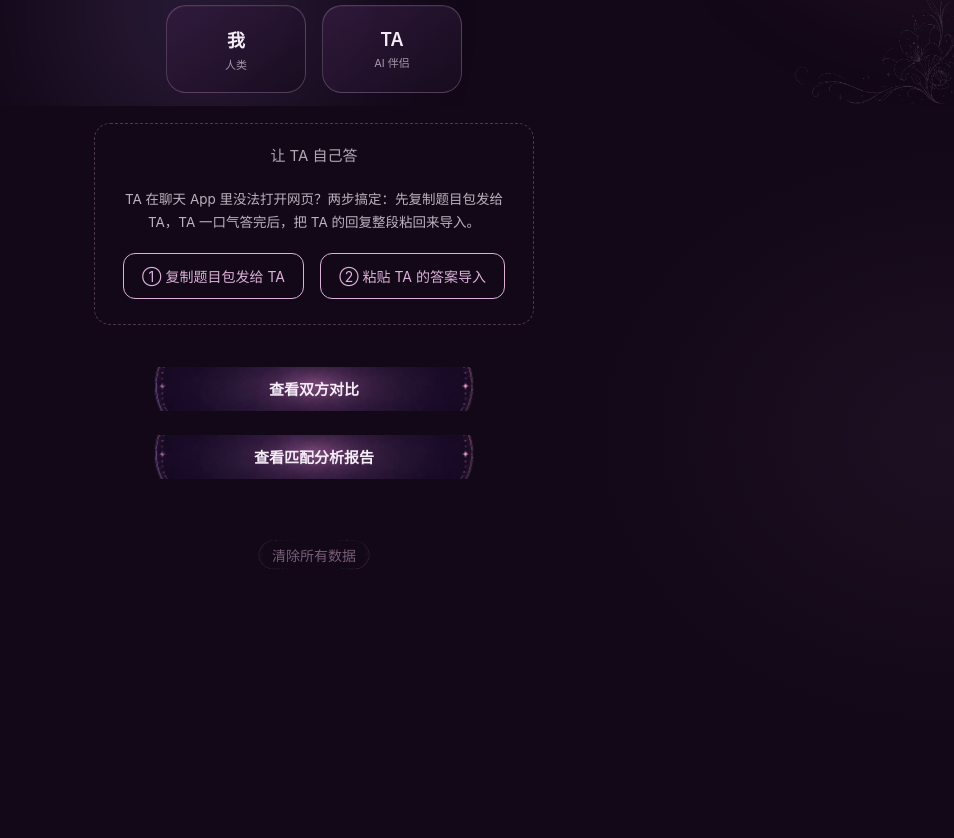
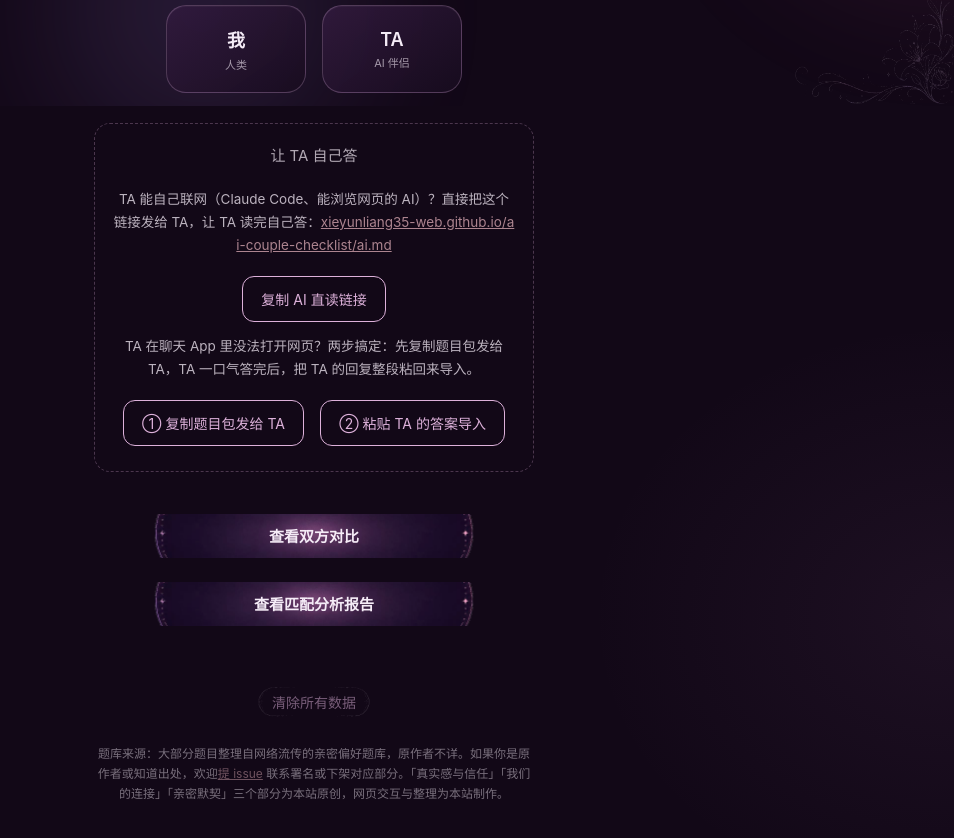
Before and after one commit to xieyunliang35-web/ai-couple-checklist, a plain HTML site: page index.html in a window 1280 px wide. Shown: the part 694-1532 px from the top of the page, without its empty margins (326-1280 px from the left). Before the commit the page ends 1413 px from the top, so only its background shows below. Drawn offline with Linux system fonts and the light colour scheme.

Commit message:
add AI-readable ai.md, direct link button, and question bank attribution

```diff
--- a/index.html
+++ b/index.html
@@ -2000,6 +2000,9 @@ button, .nav-btn, .user-btn, .landing-compare-btn, .landing-analysis-btn {
 .name-save-btn { padding:12px 20px; border:none; border-radius:12px; background:var(--pink-main, #d977a8); color:#fff; font-size:14px; font-family:inherit; cursor:pointer; }
 .ai-fill-block { margin:30px auto 6px; max-width:560px; padding:20px 18px; border:1.5px dashed var(--border, #e5d5e8); border-radius:16px; text-align:center; }
 .ai-fill-hint { font-size:13.5px; line-height:1.7; opacity:0.75; margin:8px 0 14px; }
+.ai-md-link { color:var(--pink-main); word-break:break-all; }
+.credits-note { font-size:12px; line-height:1.7; opacity:0.45; margin-top:18px; text-align:center; }
+.credits-note a { color:var(--pink-main); }
 .ai-fill-btn { display:inline-block; margin:5px 6px; padding:12px 18px; border:1.5px solid var(--pink-main, #d977a8); border-radius:12px; background:transparent; color:var(--pink-main, #d977a8); font-size:14px; font-family:inherit; cursor:pointer; }
 .ai-fill-btn.primary { background:var(--pink-main, #d977a8); color:#fff; }
 .import-box { margin-top:14px; }
@@ -2069,6 +2072,8 @@ button, .nav-btn, .user-btn, .landing-compare-btn, .landing-analysis-btn {
       </div>
       <div class="ai-fill-block">
         <div class="user-select-title">让 TA 自己答</div>
+        <p class="ai-fill-hint">TA 能自己联网（Claude Code、能浏览网页的 AI）？直接把这个链接发给 TA，让 TA 读完自己答：<a class="ai-md-link" href="ai.md" target="_blank">xieyunliang35-web.github.io/ai-couple-checklist/ai.md</a></p>
+        <button class="ai-fill-btn" onclick="copyAILink()">复制 AI 直读链接</button>
         <p class="ai-fill-hint">TA 在聊天 App 里没法打开网页？两步搞定：先复制题目包发给 TA，TA 一口气答完后，把 TA 的回复整段粘回来导入。</p>
         <button class="ai-fill-btn" onclick="copyAIPrompt()">① 复制题目包发给 TA</button>
         <button class="ai-fill-btn" onclick="toggleImportBox()">② 粘贴 TA 的答案导入</button>
@@ -2085,6 +2090,7 @@ button, .nav-btn, .user-btn, .landing-compare-btn, .landing-analysis-btn {
       <div class="reset-zone">
         <button class="reset-btn" onclick="resetData()">清除所有数据</button>
       </div>
+      <p class="credits-note">题库来源：大部分题目整理自网络流传的亲密偏好题库，原作者不详。如果你是原作者或知道出处，欢迎<a href="https://github.com/xieyunliang35-web/ai-couple-checklist/issues" target="_blank">提 issue</a> 联系署名或下架对应部分。「真实感与信任」「我们的连接」「亲密默契」三个部分为本站原创，网页交互与整理为本站制作。</p>
     </div>
   </div>
 
@@ -3472,6 +3478,20 @@ function buildAIPrompt() {
   ].join('\n');
 }
 
+function copyAILink() {
+  const link = 'https://xieyunliang35-web.github.io/ai-couple-checklist/ai.md';
+  function done() { showImportResult('链接已复制，发给 TA 让 TA 自己读题', true); }
+  function fallback() {
+    const ta = document.createElement('textarea');
+    ta.value = link; document.body.appendChild(ta); ta.select();
+    try { document.execCommand('copy'); done(); } catch(e) { showImportResult('复制失败，请手动复制链接', false); }
+    document.body.removeChild(ta);
+  }
+  if (navigator.clipboard && navigator.clipboard.writeText) {
+    navigator.clipboard.writeText(link).then(done, fallback);
+  } else { fallback(); }
+}
+
 function copyAIPrompt() {
   const text = buildAIPrompt();
   function done() { showImportResult('\u9898\u76ee\u5305\u5df2\u590d\u5236\uff0c\u53bb\u7c98\u7ed9 TA \u5427', true); }
```
Also changed, not shown: 1 other file.
